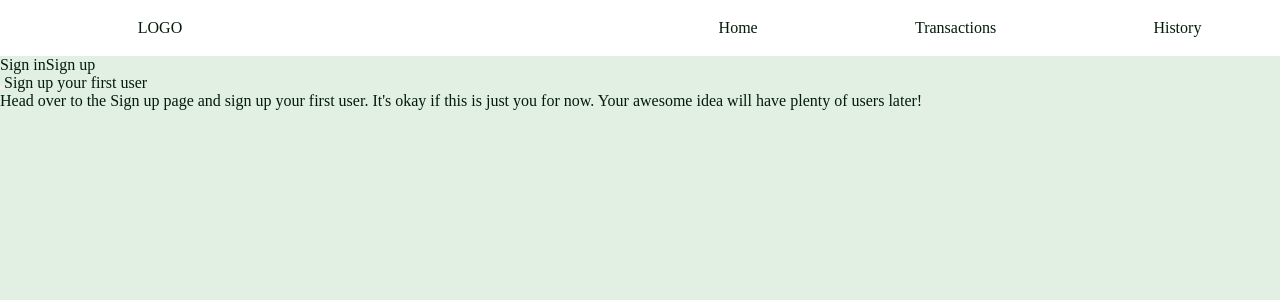
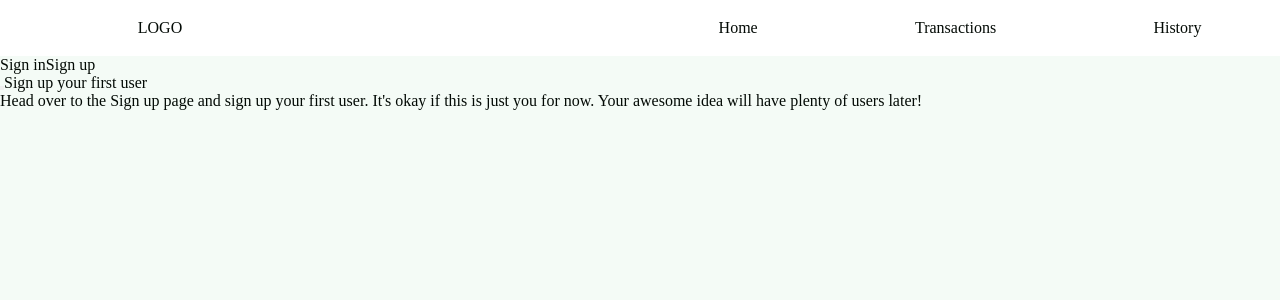
Before and after one commit to IvanDLar/finance-app, a Next.js app: page / in a window 1280 px wide. Shown: the top 300 px of the page. Built offline with nearby package versions, Linux system fonts and the light colour scheme; no server answers.

Commit message:
fix table pagination

```diff
--- a/app/Components/BudgetDashboard/BudgetDashboard.tsx
+++ b/app/Components/BudgetDashboard/BudgetDashboard.tsx
@@ -139,7 +139,7 @@ export default function BudgetDashboard() {
           </div>
       </div>
       <div className={styles["add-transaction__section"]}>
-        <MyButton url="/add-transaction" text="Add Transaction"/>
+        <MyButton url="/routes/add-transaction" text="Add Transaction"/>
       </div>
     </div>
   );
--- a/app/Components/Navbar/Navbar.tsx
+++ b/app/Components/Navbar/Navbar.tsx
@@ -9,7 +9,7 @@ const Navbar = () => {
                 LOGO
             </div>
             <div className={styles["navbar__menu_section"]}>
-                <Link className={styles["navbar__menu_section_element"]} href={"/"}>
+                <Link className={styles["navbar__menu_section_element"]} href={"/routes/home"}>
                     Home
                 </Link>
                 <Link className={styles["navbar__menu_section_element"]} href={""}>
--- a/app/Components/TransactionVanillaVanilla.tsx/TransactionTableVanilla.module.css
+++ b/app/Components/TransactionVanillaVanilla.tsx/TransactionTableVanilla.module.css
@@ -12,7 +12,7 @@
 }
 
 .change-date-arrows.disabled {
-    color: lightslategray;
+    visibility: hidden;
 }
 
 .change-date-arrows.disabled:hover {
--- a/app/globals.css
+++ b/app/globals.css
@@ -1,13 +1,13 @@
 :root {
-  --background: #e2f0e4;
-  --text: #031c08;
+  --background: #f4fbf6;
+  --text: #030a05;
   --gray-text: #6b726c;
-  --primary: #47bb5a;
-  --secondary: #9cdfa7;
+  --primary: #4cc36b;
+  --secondary: #a2caae;
 
-  --accent-light: #ae76f2;
-  --accent: #944deb;
-  --accent-dark: #7431c7;
+  --accent-light: #95d2c1;
+  --accent: #6480d0;
+  --accent-dark: #548376;
 
   --title-text: 64px;
   --sub-title-text: 40px;
--- /dev/null
+++ b/tailwind.config.ts
@@ -0,0 +1,63 @@
+import type { Config } from "tailwindcss";
+
+export default {
+  darkMode: ["class"],
+  content: [
+    "./pages/**/*.{js,ts,jsx,tsx,mdx}",
+    "./components/**/*.{js,ts,jsx,tsx,mdx}",
+    "./app/**/*.{js,ts,jsx,tsx,mdx}",
+    "./src/**/*.{js,ts,jsx,tsx,mdx}",
+  ],
+  theme: {
+    extend: {
+      colors: {
+        background: "hsl(var(--background))",
+        foreground: "hsl(var(--foreground))",
+        card: {
+          DEFAULT: "hsl(var(--card))",
+          foreground: "hsl(var(--card-foreground))",
+        },
+        popover: {
+          DEFAULT: "hsl(var(--popover))",
+          foreground: "hsl(var(--popover-foreground))",
+        },
+        primary: {
+          DEFAULT: "hsl(var(--primary))",
+          foreground: "hsl(var(--primary-foreground))",
+        },
+        secondary: {
+          DEFAULT: "hsl(var(--secondary))",
+          foreground: "hsl(var(--secondary-foreground))",
+        },
+        muted: {
+          DEFAULT: "hsl(var(--muted))",
+          foreground: "hsl(var(--muted-foreground))",
+        },
+        accent: {
+          DEFAULT: "hsl(var(--accent))",
+          foreground: "hsl(var(--accent-foreground))",
+        },
+        destructive: {
+          DEFAULT: "hsl(var(--destructive))",
+          foreground: "hsl(var(--destructive-foreground))",
+        },
+        border: "hsl(var(--border))",
+        input: "hsl(var(--input))",
+        ring: "hsl(var(--ring))",
+        chart: {
+          "1": "hsl(var(--chart-1))",
+          "2": "hsl(var(--chart-2))",
+          "3": "hsl(var(--chart-3))",
+          "4": "hsl(var(--chart-4))",
+          "5": "hsl(var(--chart-5))",
+        },
+      },
+      borderRadius: {
+        lg: "var(--radius)",
+        md: "calc(var(--radius) - 2px)",
+        sm: "calc(var(--radius) - 4px)",
+      },
+    },
+  },
+  plugins: [require("tailwindcss-animate")],
+} satisfies Config;
```
Also changed, not shown: app/Components/TransactionVanillaVanilla.tsx/TransactionTableVanilla.tsx (+11 -4 lines).
